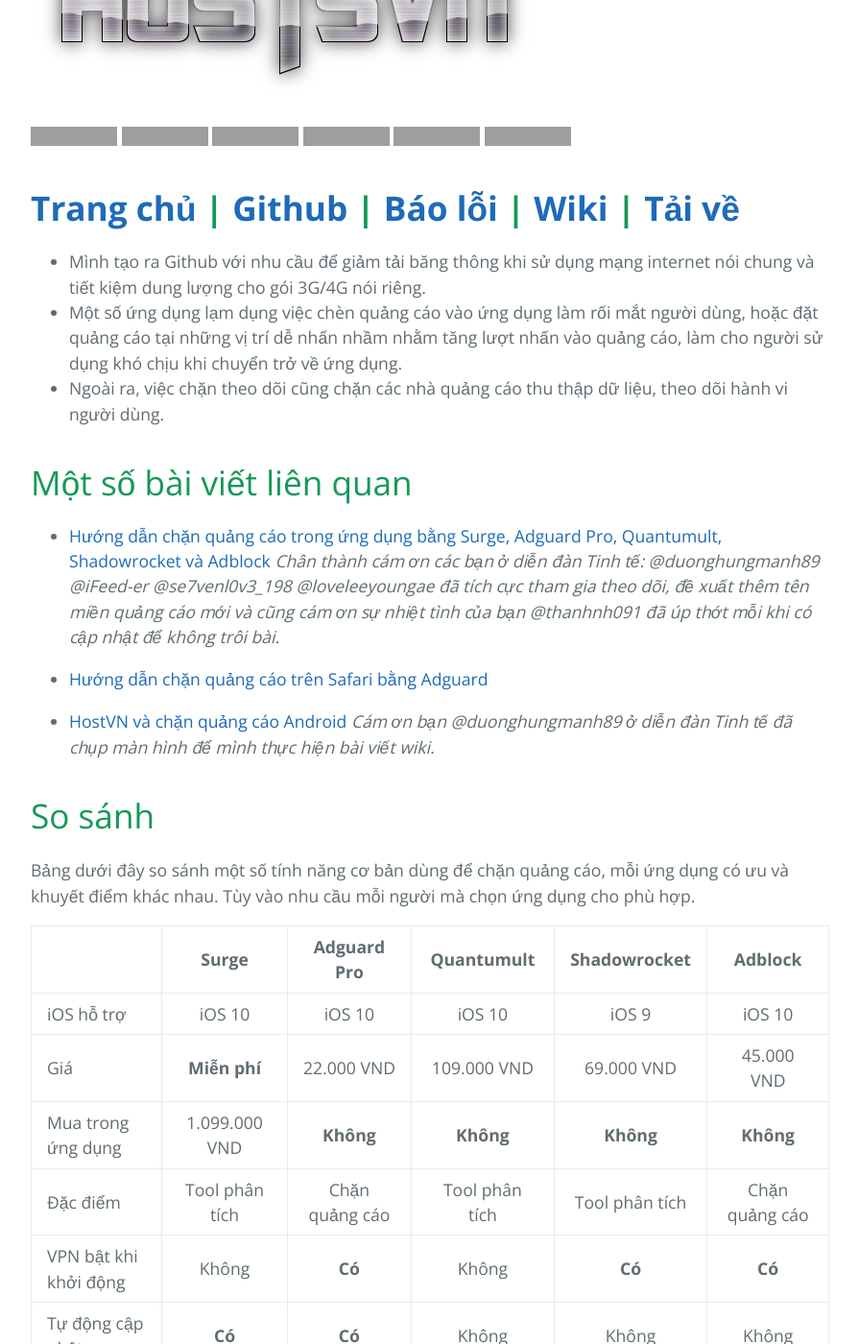
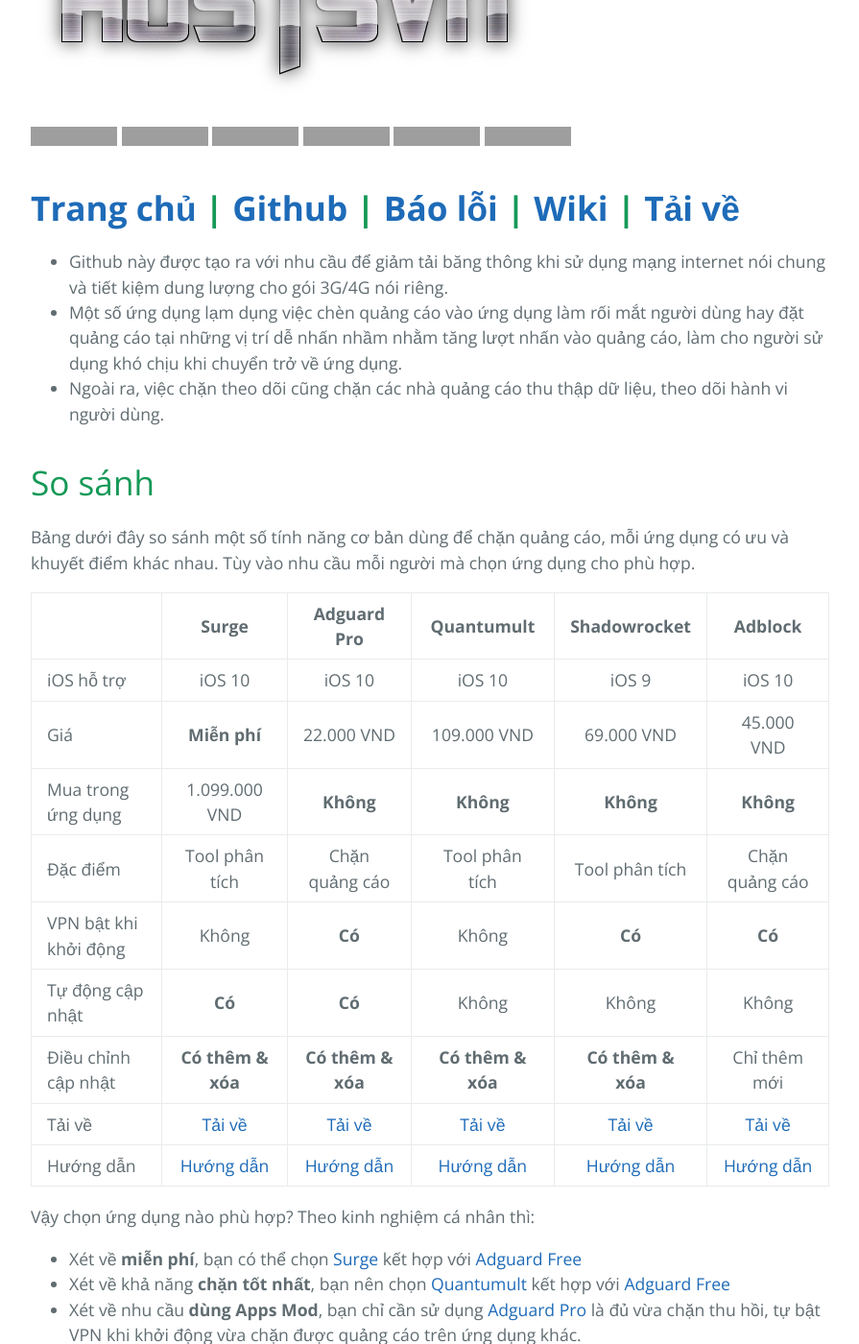
Before and after one commit to bigdargon/hostsVN, a Jekyll site: the page built from index.md, in a window 1280 px wide and 1400 px high, scrolled down 436 px, cut to the strip 0-1400 px from the top of the window. Shown: the whole strip at 96% size, without its empty margins (192-1087 px from the left). Built offline with Jekyll 4.4.1, drawn with Linux system fonts in a browser that asks for light colours; our own code applies the rules of GitHub Pages for plain Markdown files; the repository's description, which GitHub fills in, is left out; some of the changed text lies outside the part shown; grey boxes are pictures that could not be loaded.

Commit message:
Update gh-pages

```diff
--- a/index.md
+++ b/index.md
@@ -4,17 +4,9 @@
 
 # **[Trang chủ](https://bigdargon.github.io/hostsVN) | [Github](https://github.com/bigdargon/hostsVN) | [Báo lỗi](https://github.com/bigdargon/hostsVN/issues) | [Wiki](https://github.com/bigdargon/hostsVN/wiki) | [Tải về](https://raw.githubusercontent.com/bigdargon/hostsVN/master/hosts)**
 
-* Mình tạo ra Github với nhu cầu để giảm tải băng thông khi sử dụng mạng internet nói chung và tiết kiệm dung lượng cho gói 3G/4G nói riêng.
-* Một số ứng dụng lạm dụng việc chèn quảng cáo vào ứng dụng làm rối mắt người dùng, hoặc đặt quảng cáo tại những vị trí dễ nhấn nhầm nhằm tăng lượt nhấn vào quảng cáo, làm cho người sử dụng khó chịu khi chuyển trở về ứng dụng.
+* Github này được tạo ra với nhu cầu để giảm tải băng thông khi sử dụng mạng internet nói chung và tiết kiệm dung lượng cho gói 3G/4G nói riêng.
+* Một số ứng dụng lạm dụng việc chèn quảng cáo vào ứng dụng làm rối mắt người dùng hay đặt quảng cáo tại những vị trí dễ nhấn nhầm nhằm tăng lượt nhấn vào quảng cáo, làm cho người sử dụng khó chịu khi chuyển trở về ứng dụng.
 * Ngoài ra, việc chặn theo dõi cũng chặn các nhà quảng cáo thu thập dữ liệu, theo dõi hành vi người dùng.
-
-# Một số bài viết liên quan
-
-* [Hướng dẫn chặn quảng cáo trong ứng dụng bằng Surge, Adguard Pro, Quantumult, Shadowrocket và Adblock](https://tinhte.vn/threads/huong-dan-chan-quang-cao-trong-ung-dung-bang-surge-adguard-pro-quantumult-shadowrocket-va-adblock.2844988/) _Chân thành cám ơn các bạn ở diễn đàn Tinh tế: @duonghungmanh89 @iFeed-er @se7venl0v3_198 @loveleeyoungae đã tích cực tham gia theo dõi, đề xuất thêm tên miền quảng cáo mới và cũng cám ơn sự nhiệt tình của bạn @thanhnh091 đã úp thớt mỗi khi có cập nhật để không trôi bài._
-
-* [Hướng dẫn chặn quảng cáo trên Safari bằng Adguard](https://tinhte.vn/threads/huong-dan-chan-quang-cao-tren-safari-bang-adguard.2871474/)
-
-* [HostVN và chặn quảng cáo Android](https://tinhte.vn/threads/hostvn-va-chan-quang-cao-android.2873705/) _Cám ơn bạn @duonghungmanh89 ở diễn đàn Tinh tế đã chụp màn hình để mình thực hiện bài viết wiki._
 
 # So sánh
 
@@ -29,12 +21,13 @@
 |VPN bật khi khởi động|Không|**Có**|Không|**Có**|**Có**|
 |Tự động cập nhật|**Có**|**Có**|Không|Không|Không|
 |Điều chỉnh cập nhật|**Có thêm & xóa**|**Có thêm & xóa**|**Có thêm & xóa**|**Có thêm & xóa**|Chỉ thêm mới|
-|Tải về|[Tại đây](https://itunes.apple.com/app/surge-3/id1442620678?mt=8)|[Tại đây](https://itunes.apple.com/app/apple-store/id1126386264?mt=8)|[Tại đây](https://itunes.apple.com//app/quantumult/id1252015438?mt=8)|[Tại đây](https://itunes.apple.com/app/shadowrocket/id932747118?mt=8)|[Tại đây](https://itunes.apple.com/app/adblock/id691121579?mt=8)|
-|Hướng dẫn|[Tại đây](https://github.com/bigdargon/hostsVN/wiki/Surge)|[Tại đây](https://github.com/bigdargon/hostsVN/wiki/Adguard-Pro)|[Tại đây](https://github.com/bigdargon/hostsVN/wiki/Quantumult)|[Tại đây](https://github.com/bigdargon/hostsVN/wiki/Shadowrocket)|[Tại đây](https://github.com/bigdargon/hostsVN/wiki/Adblock)|
+|Tải về|[Tải về](https://itunes.apple.com/app/surge-3/id1442620678?mt=8)|[Tải về](https://itunes.apple.com/app/apple-store/id1126386264?mt=8)|[Tải về](https://itunes.apple.com//app/quantumult/id1252015438?mt=8)|[Tải về](https://itunes.apple.com/app/shadowrocket/id932747118?mt=8)|[Tải về](https://itunes.apple.com/app/adblock/id691121579?mt=8)|
+|Hướng dẫn|[Hướng dẫn](https://github.com/bigdargon/hostsVN/wiki/Surge)|[Hướng dẫn](https://github.com/bigdargon/hostsVN/wiki/Adguard-Pro)|[Hướng dẫn](https://github.com/bigdargon/hostsVN/wiki/Quantumult)|[Hướng dẫn](https://github.com/bigdargon/hostsVN/wiki/Shadowrocket)|[Hướng dẫn](https://github.com/bigdargon/hostsVN/wiki/Adblock)|
 
-Vậy chọn ứng dụng nào phù hợp? Theo kinh nghiệm cá nhân của mình
+Vậy chọn ứng dụng nào phù hợp? Theo kinh nghiệm cá nhân thì:
 - Xét về **miễn phí**, bạn có thể chọn [Surge](https://github.com/bigdargon/hostsVN/wiki/Surge) kết hợp với [Adguard Free](https://github.com/bigdargon/hostsVN/wiki/Adguard)
 - Xét về khả năng **chặn tốt nhất**, bạn nên chọn [Quantumult](https://github.com/bigdargon/hostsVN/wiki/Quantumult) kết hợp với [Adguard Free](https://github.com/bigdargon/hostsVN/wiki/Adguard)
+- Xét về nhu cầu **dùng Apps Mod**, bạn chỉ cần sử dụng [Adguard Pro](https://github.com/bigdargon/hostsVN/wiki/Adguard-Pro) là đủ vừa chặn thu hồi, tự bật VPN khi khởi động vừa chặn được quảng cáo trên ứng dụng khác.
 
 **_Riêng hệ điều hành Android có khá nhiều ứng dụng chặn quảng cáo bằng VPN, bạn có thể tham khảo dùng thử các ứng dụng sau [DNS66](https://github.com/bigdargon/hostsVN/wiki/Android#dns66), [Blokada](https://github.com/bigdargon/hostsVN/wiki/Android#blokada), [Virtual Hosts](https://github.com/bigdargon/hostsVN/wiki/Android#virtual-hosts) và [Adhell](https://github.com/bigdargon/hostsVN/wiki/Android#adhell) dành riêng cho Knox máy Samsung. Xem hướng dẫn đầy đủ ở [Wiki](https://github.com/bigdargon/hostsVN/wiki/Android)_.**
 
@@ -42,7 +35,7 @@
 
 ## `VPN` ứng dụng tạo ra liệu có an toàn không?
 
-Ứng dụng tạo `Local VPN` nhằm lọc các truy vấn DNS ngay trên thiết bị. Những tên miền nằm trong danh sách sẽ bị chặn lại và các truy vấn của bạn `local VPN` sẽ **không bao giờ** chuyển truy cập hay lưu trữ truy vấn trên bất kỳ máy chủ nào khác nên bạn **hoàn toàn yên tâm**.
+Ứng dụng tạo `local VPN` nhằm lọc các truy vấn DNS ngay trên thiết bị. Những tên miền nằm trong danh sách sẽ bị chặn lại và các truy vấn của bạn `local VPN` sẽ **không bao giờ** chuyển truy cập hay lưu trữ truy vấn trên bất kỳ máy chủ nào khác nên bạn **hoàn toàn yên tâm**.
 
 ## Tôi phải sử dụng ứng dụng nào để chặn tên miền quảng cáo?
 
@@ -63,3 +56,19 @@
 Bạn có thể xem thêm bài viết cho hệ điều hành Android [tại đây](https://github.com/bigdargon/hostsVN/wiki/Android).
 
 ## Tìm hiểu thêm câu hỏi [tại trang này](https://github.com/bigdargon/hostsVN/wiki#c%C3%A2u-h%E1%BB%8Fi-th%C6%B0%E1%BB%9Dng-g%E1%BA%B7p).
+
+# Một số bài viết liên quan
+
+* [Hướng dẫn chặn quảng cáo trong ứng dụng bằng Surge, Adguard Pro, Quantumult, Shadowrocket và Adblock](https://tinhte.vn/threads/huong-dan-chan-quang-cao-trong-ung-dung-bang-surge-adguard-pro-quantumult-shadowrocket-va-adblock.2844988/) _Chân thành cám ơn các bạn ở diễn đàn Tinh tế: @duonghungmanh89 @iFeed-er @se7venl0v3_198 @loveleeyoungae đã tích cực tham gia theo dõi, đề xuất thêm tên miền quảng cáo mới và cũng cám ơn sự nhiệt tình của bạn @thanhnh091 đã úp thớt mỗi khi có cập nhật để không trôi bài._
+
+* [Hướng dẫn chặn quảng cáo trên Safari bằng Adguard](https://tinhte.vn/threads/huong-dan-chan-quang-cao-tren-safari-bang-adguard.2871474/)
+
+* [HostVN và chặn quảng cáo Android](https://tinhte.vn/threads/hostvn-va-chan-quang-cao-android.2873705/) _Cám ơn bạn @duonghungmanh89 ở diễn đàn Tinh tế đã chụp màn hình để mình thực hiện bài viết wiki._
+
+* [Hướng dẫn chặn quảng cáo phiền phức với Adguard cho iOS](https://chiasefree.com/mobile/ios/huong-dan-chan-quang-cao-phien-phuc-voi-adguard-cho-ios)
+
+* [Hướng dẫn chặn quảng cáo bằng Surge cho iOS](https://chiasefree.com/thu-thuat/huong-dan-chan-quang-cao-bang-surge-cho-ios)
+
+* [Chặn quảng cáo với Quantumult nên dùng cho iOS](https://chiasefree.com/mobile/ios/tips-chan-quang-cao-voi-quantumult-nen-dung-cho-ios)
+
+* [Hướng dẫn chặn quảng cáo bằng Shadowrocket cho iOS](https://chiasefree.com/mobile/ios/chan-quang-cao-bang-shadowrocket)
```
